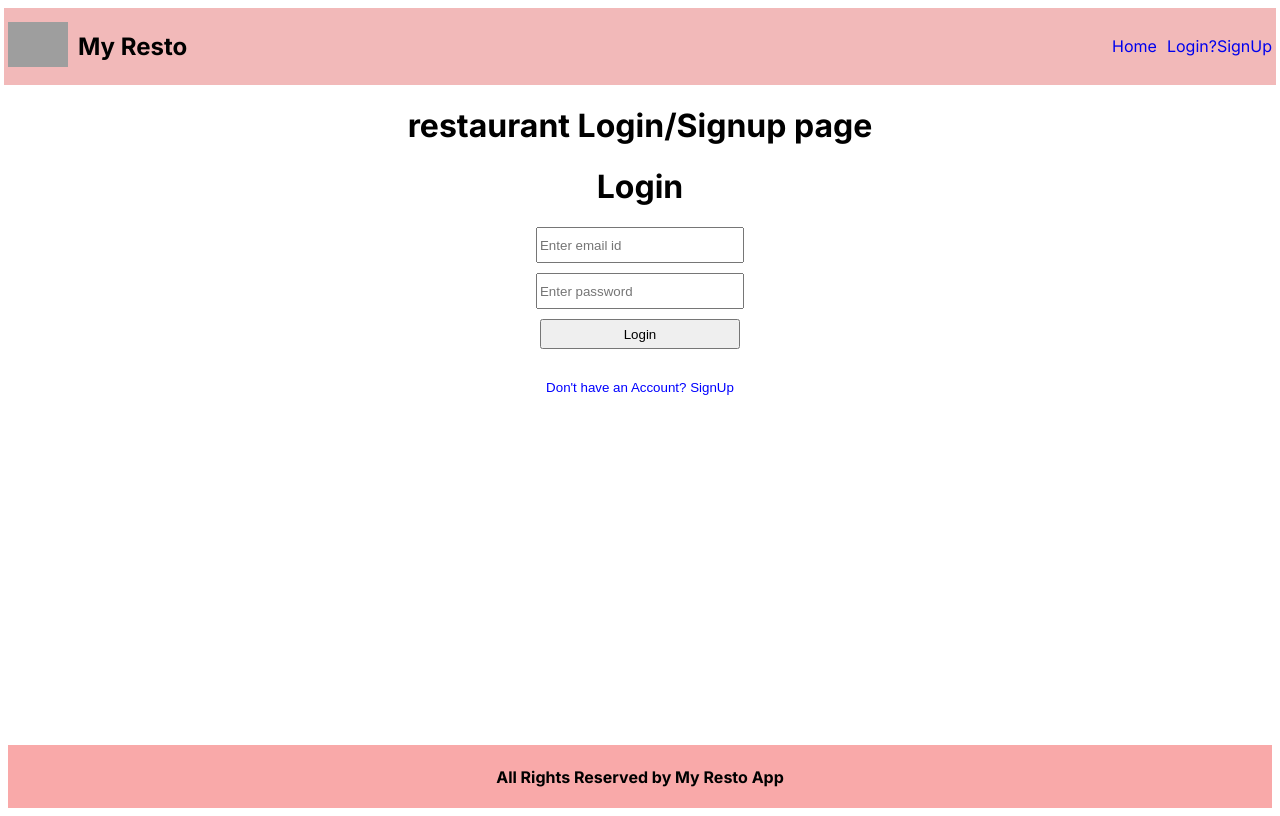
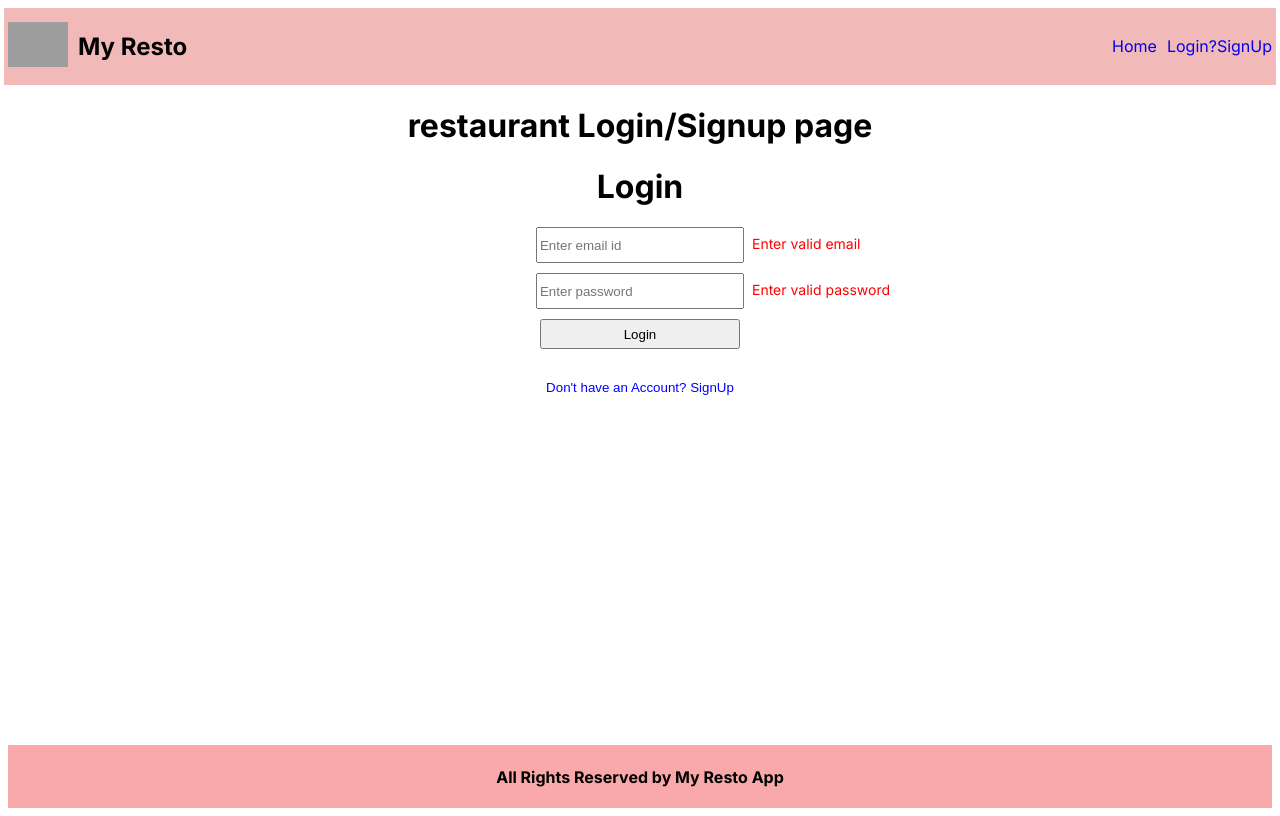
Before and after one commit to MunawarShaik/resto_app, a Next.js app: page /restaurant in a window 1280 px wide. Both pictures are taken after a click on the button "Login". Built offline with nearby package versions, Linux system fonts and the light colour scheme; grey boxes are pictures that could not be loaded.

Commit message:
working on login page

```diff
--- a/src/app/_components/login.js
+++ b/src/app/_components/login.js
@@ -1,4 +1,20 @@
+import { useState } from "react";
+
 const Login = () => {
+  const [email, setEmail] = useState("");
+  const [password, setPassword] = useState("");
+  const [error, setError] = useState(false);
+
+  const handleLogin = () => {
+    console.log(email, password);
+
+    if (!email || !password) {
+      setError(true);
+      return false;
+    } else {
+      setError(false);
+    }
+  };
   return (
     <>
       <h1>Login</h1>
@@ -8,17 +24,29 @@ const Login = () => {
             type="text"
             placeholder="Enter email id"
             className="inputField"
+            value={email}
+            onChange={(e) => setEmail(e.target.value)}
           />
+          {error && !email && (
+            <span className="inputError">Enter valid email</span>
+          )}
         </div>
         <div className="inputWrapper">
           <input
             type="password"
             className="inputField"
             placeholder="Enter password"
+            value={password}
+            onChange={(e) => setPassword(e.target.value)}
           />
+          {error && !password && (
+            <span className="inputError">Enter valid password</span>
+          )}
         </div>
         <div className="inputWrapper">
-          <button className="button">Login</button>
+          <button className="button" onClick={handleLogin}>
+            Login
+          </button>
         </div>
       </div>
     </>
```
